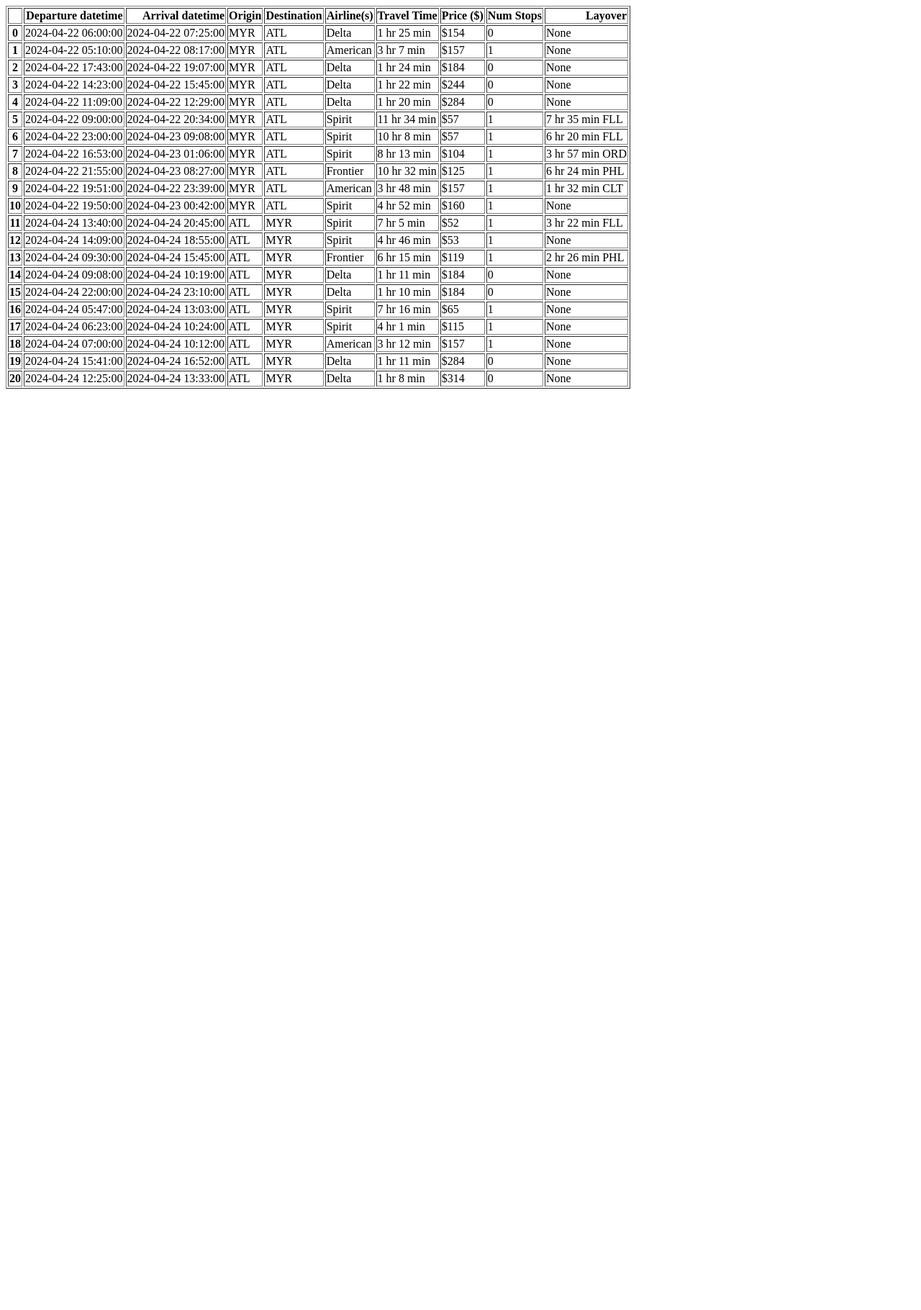
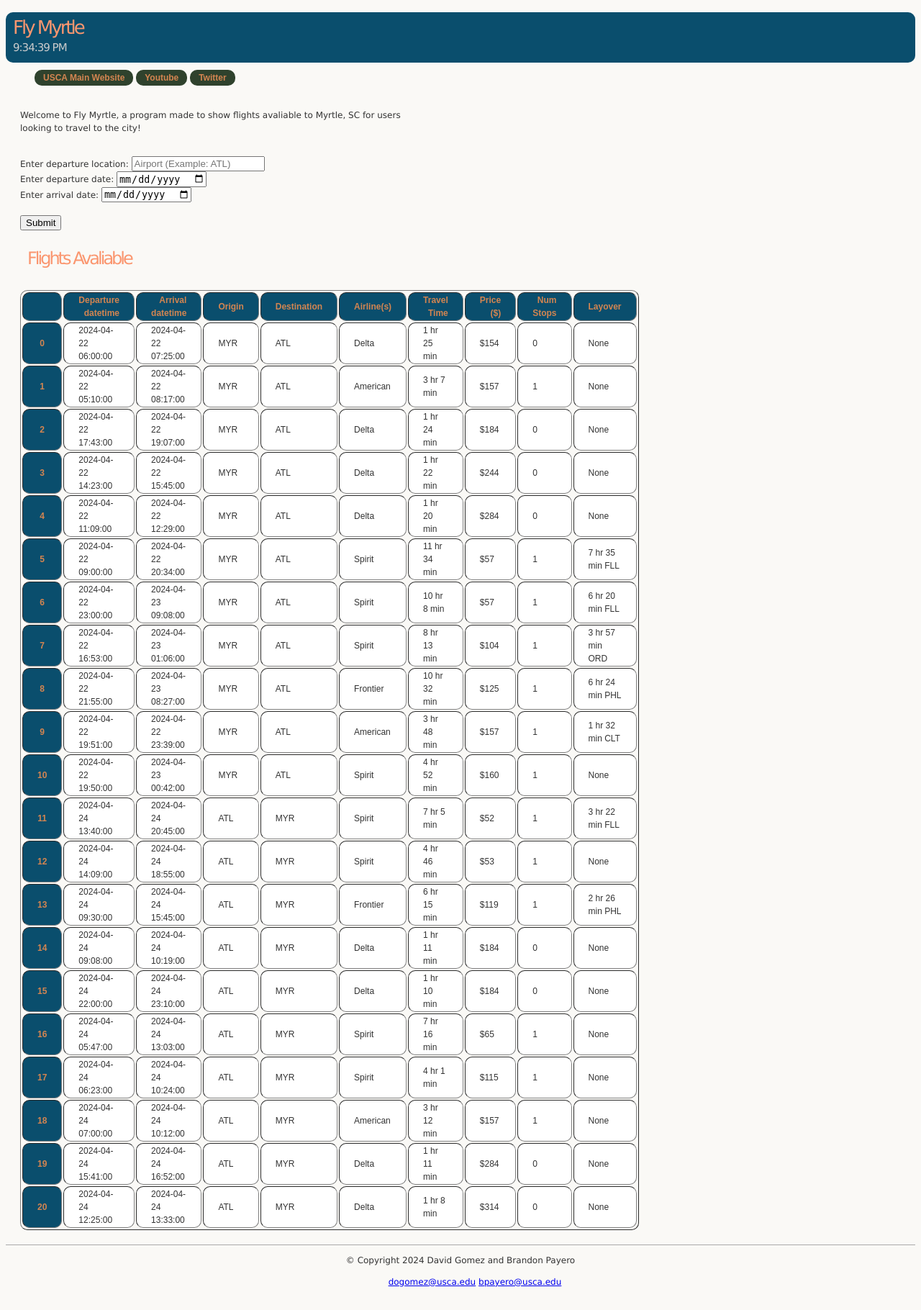
Before and after one commit to dogomez1413/Capstone-2024, a Flask app: page / in a window 1280 px wide. Shown: the whole page at 72% size. Before the commit the page ends 540 px from the top, so only its background shows below. Run offline with Flask 3, Linux system fonts and the light colour scheme; some libraries are stand-ins or nearby versions.

Commit message:
updated test.py and index.html to work with CSS

```diff
--- /dev/null
+++ b/python/static/styles.css
@@ -0,0 +1,112 @@
+body {
+    background: #faf9f6;
+    font-family: Verdana, Arial, Helvetica, sans-serif;
+    font-size: 12px;
+    line-height: 18px;
+    color: #333333;
+    ;
+}
+
+#wrap {
+    margin: 0 auto;
+    width: auto;
+}
+
+#header {
+    height: 70px;
+    background: #0a4e6d no-repeat;
+    border-radius: 10px;
+}
+
+#header h1 {
+    font-size: 26px;
+    font-weight: 100;
+    letter-spacing: -3px;
+    padding: 12px 0 5px 10px;
+}
+
+#header h1 a {
+    color: #fa966f;
+    text-decoration: none;
+}
+
+#header h1 a:hover {
+    color: #eee;
+    text-decoration: none;
+}
+
+#header h2 {
+    color: #ccc;
+    font-size: 15px;
+    font-weight: 100;
+    padding: 0 0 0 0px;
+    letter-spacing: -1px;
+    line-height: 12px;
+    float: left;
+    text-align: justify;
+}
+
+#body {
+    padding: 10px 20px;
+}
+
+.left {
+    width: 568px;
+    float: left;
+
+}
+
+.left h2 {
+    color: #fa966f;
+    font-size: 24px;
+    letter-spacing: -3px;
+    font-weight: 100;
+    padding: 10px 0 15px 10px;
+}
+
+#footer {
+    border-top: 1px solid #aaa;
+    text-align: center;
+    color: #333;
+    font-size: 12px;
+    padding: 0 0 10px 0;
+    margin-top: 20px;
+}
+
+.button {
+    font: bold 12px Arial;
+    text-decoration: none;
+    background-color: #2f422d;
+    color: #d38551;
+    padding: 4px 12px 4px 12px;
+    border-radius: 10px;
+}
+
+li {
+    display: inline;
+    padding-left: 0px;
+}
+
+table {
+    font-family: sans-serif;
+    border-radius: 10px;
+}
+
+
+th,
+td {
+    padding-right: 20px;
+    padding-left: 20px;
+    border-radius: 10px;
+}
+
+th {
+    background-color: #0a4e6d;
+    color: #d38551;
+    border-radius: 10px;
+}
+
+tr {
+    background-color: #ffffff;
+    border-radius: 10px;
+}
--- a/python/templates/index.html
+++ b/python/templates/index.html
@@ -4,7 +4,7 @@
 
 <head>
 	<meta charset="utf-8">
-	<link rel="stylesheet" href="css/styles.css">
+	<link rel="stylesheet" href="/static/styles.css">
 	<title> Fly Myrtle </title>
 	<!-- Load React API -->
 	<script src="https://unpkg.com/react@16/umd/react.production.min.js"></script>
--- a/python/test.py
+++ b/python/test.py
@@ -1,5 +1,5 @@
 from flask import Flask
-from flask import render_template
+from flask import render_template, request
 
 # creates a Flask application
 app = Flask(__name__)
@@ -7,8 +7,9 @@ app = Flask(__name__)
 
 @app.route("/")
 def hello():
+	print(request.args)
 	message = "Hello, World"
-	return render_template('Test_Data.html',
+	return render_template('index.html',
 						message=message)
 
 # run the application
```
